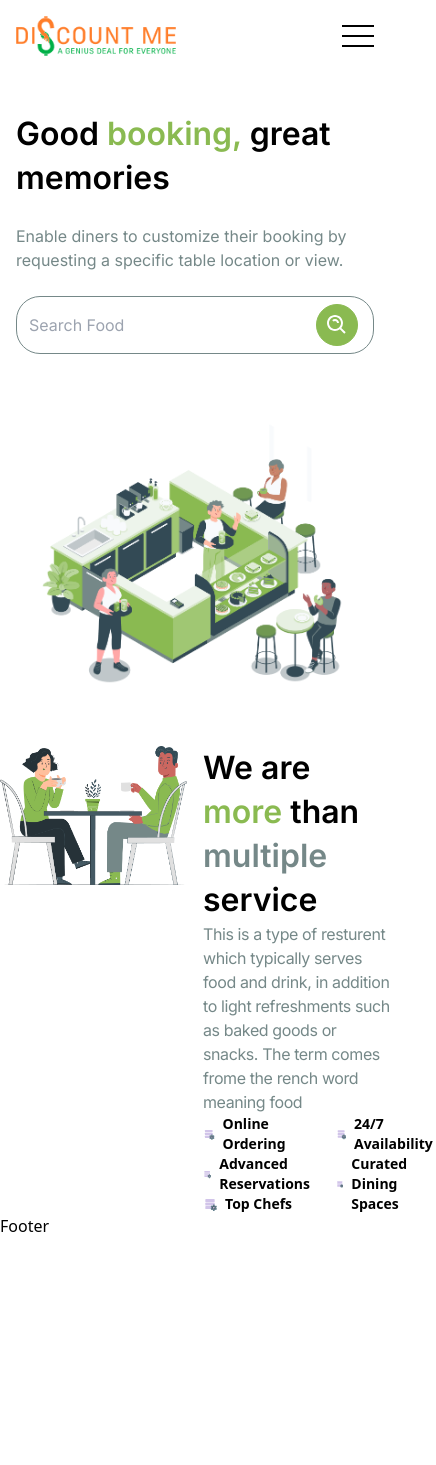
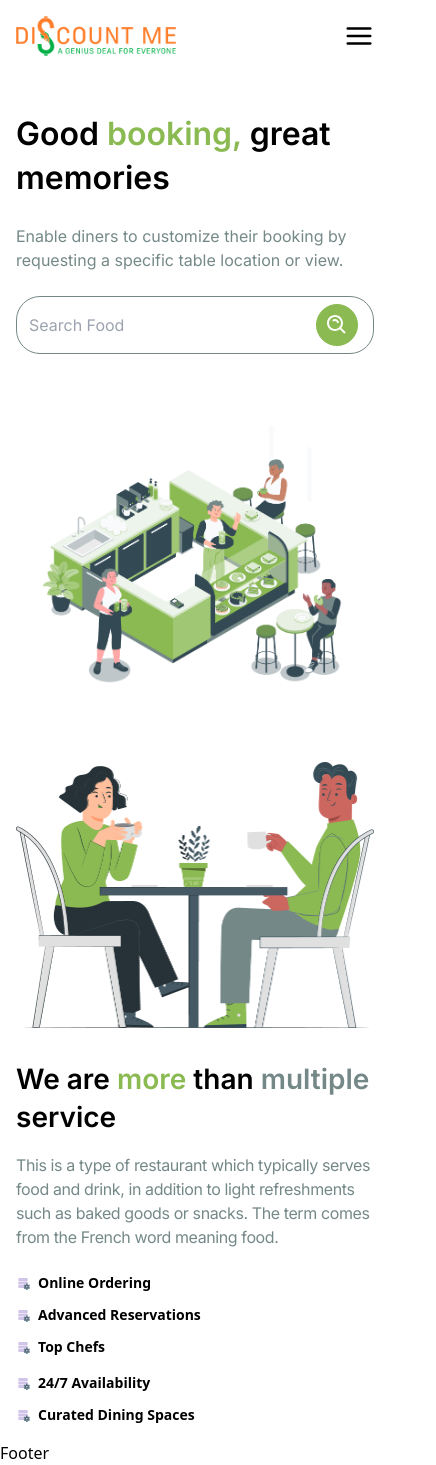
Before and after one commit to J-sense/resturantManagement, a React (Vite) app: page / in a window 390 px wide. Shown: the whole page, 436 px wide, since content can reach past the window. Before the commit the page ends 1238 px from the top, so only its background shows below. Built offline with nearby package versions, Linux system fonts and the light colour scheme.

Commit message:
navbar update

```diff
--- a/src/Components/main/MultipleService.jsx
+++ b/src/Components/main/MultipleService.jsx
@@ -1,24 +1,30 @@
 import React from "react";
 import group from "/group.png";
 import { FcDataConfiguration } from "react-icons/fc";
+
 const MultipleService = () => {
   return (
-    <div className="grid grid-cols-2 gap-4">
+    <div className="grid grid-cols-1 md:grid-cols-2 gap-8 md:gap-4 p-4">
+      {/* Image Section */}
+      <div className="flex justify-center md:justify-start">
+        <img src={group} alt="Group" className="w-full max-w-md md:max-w-full" />
+      </div>
+
+      {/* Text Section */}
       <div>
-        <img src={group} alt="" />
-      </div>
-      <div>
-        <h1 className="text-[32px] md:text-[40px] lg:text-[44px] font-semibold mainFont leading-snug">
+        <h1 className="text-[28px] md:text-[40px] lg:text-[44px] font-semibold mainFont leading-snug">
           We are <span className="text-primary">more</span> than{" "}
           <span className="text-secondary">multiple</span> service
         </h1>
-        <p className="text-secondary text-base md:text-lg lg:text-xl tracking-tight mainFont">
-          This is a type of resturent which typically serves food and drink, in
+        <p className="text-secondary text-base md:text-lg lg:text-xl tracking-tight mainFont mt-4">
+          This is a type of restaurant which typically serves food and drink, in
           addition to light refreshments such as baked goods or snacks. The term
-          comes frome the rench word meaning food
+          comes from the French word meaning food.
         </p>
-        <div className="flex gap-5">
-          <div>
+
+        {/* Services List */}
+        <div className="flex flex-col md:flex-row gap-4 mt-6">
+          <div className="flex flex-col gap-3">
             <div className="flex items-center gap-2 text-sm font-semibold">
               <FcDataConfiguration />
               <p>Online Ordering</p>
@@ -32,7 +38,7 @@ const MultipleService = () => {
               <p>Top Chefs</p>
             </div>
           </div>
-          <div>
+          <div className="flex flex-col gap-3">
             <div className="flex items-center gap-2 text-sm font-semibold">
               <FcDataConfiguration />
               <p>24/7 Availability</p>
@@ -40,9 +46,6 @@ const MultipleService = () => {
             <div className="flex items-center gap-2 text-sm font-semibold">
               <FcDataConfiguration />
               <p>Curated Dining Spaces</p>
-            </div>
-            <div className="flex items-center gap-2 text-sm font-semibold">
-
             </div>
           </div>
         </div>
--- a/src/layouts/main/Navbar.jsx
+++ b/src/layouts/main/Navbar.jsx
@@ -1,6 +1,8 @@
-import React, { useState } from 'react';
-import { Link } from 'react-router-dom';
-import logo from '/logo.png';
+import React, { useState } from "react";
+import { Link } from "react-router-dom";
+import logo from "/logo.png";
+import { LuAlignJustify } from "react-icons/lu";
+import { IoCloseSharp } from "react-icons/io5";
 
 const Navbar = () => {
   const [isOpen, setIsOpen] = useState(false);
@@ -10,29 +12,108 @@ const Navbar = () => {
   };
 
   return (
-    <div>
-      <nav className='container mx-auto px-4 py-4 flex justify-between items-center'>
+    <nav className="container mx-auto px-4 py-4 flex justify-between items-center">
+      {/* Logo */}
+      <div className="flex justify-between items-center w-full md:w-auto">
         <img src={logo} alt="Logo" className="h-10" />
-        {/* Links */}
-        <div className={`flex-col md:flex-row md:flex items-center absolute md:relative top-16 md:top-0 left-0 w-full md:w-auto bg-white md:bg-transparent transition-all duration-300 ${isOpen ? 'flex' : 'hidden'} md:flex`}>
-          <ul className="flex flex-col md:flex-row md:space-x-6 items-center space-y-4 mainFont text-[16px] md:space-y-0 text-center">
-            <li><Link to="/" className="hover:text-blue-500">Home</Link></li>
-            <li><Link to="/foods" className="hover:text-blue-500">Foods</Link></li>
-            <li><Link to="/about" className="hover:text-blue-500">About us</Link></li>
-            <li><Link to="/dashboard" className="hover:text-blue-500">Dashboard</Link></li>
-            <li><Link to="/terms" className="hover:text-blue-500">Terms & Condition</Link></li>
-          </ul>
-        </div>
+
         {/* Hamburger Icon */}
-        <div className="md:hidden cursor-pointer" onClick={toggleMenu}>
-          <div className="space-y-2">
-            <span className="block w-8 h-0.5 bg-black"></span>
-            <span className="block w-8 h-0.5 bg-black"></span>
-            <span className="block w-8 h-0.5 bg-black"></span>
-          </div>
-        </div>
-      </nav>
-    </div>
+        <button
+          className="md:hidden focus:outline-none"
+          onClick={toggleMenu}
+        >
+          {!isOpen ? (
+            <LuAlignJustify className="text-3xl" />
+          ) : (
+            <IoCloseSharp className="text-3xl" />
+          )}
+        </button>
+      </div>
+
+      {/* Links for larger screens */}
+      <div className="hidden md:flex items-center space-x-6 mainFont text-[16px]">
+        <Link to="/" className="hover:text-blue-500">
+          Home
+        </Link>
+        <Link to="/foods" className="hover:text-blue-500">
+          Foods
+        </Link>
+        <Link to="/about" className="hover:text-blue-500">
+          About us
+        </Link>
+        <Link to="/dashboard" className="hover:text-blue-500">
+          Dashboard
+        </Link>
+        <Link to="/terms" className="hover:text-blue-500">
+          Terms & Condition
+        </Link>
+      </div>
+
+      {/* Full-screen overlay menu for mobile */}
+      <div
+        className={`fixed top-0 left-0 h-full w-full bg-lime-400 transform transition-transform duration-500 ease-in-out z-50 ${
+          isOpen ? "translate-x-0" : "-translate-x-full"
+        }`}
+      >
+        {/* Close Button inside Mobile Menu */}
+        {isOpen && (
+          <>
+            <div className="absolute top-4 right-4">
+              <button onClick={toggleMenu} className="text-white text-3xl">
+                <IoCloseSharp />
+              </button>
+            </div>
+            <ul className="flex flex-col items-center justify-center gap-8 h-full">
+              <li>
+                <Link
+                  to="/"
+                  className="text-white text-2xl hover:text-blue-500"
+                  onClick={toggleMenu}
+                >
+                  Home
+                </Link>
+              </li>
+              <li>
+                <Link
+                  to="/foods"
+                  className="text-white text-2xl hover:text-blue-500"
+                  onClick={toggleMenu}
+                >
+                  Foods
+                </Link>
+              </li>
+              <li>
+                <Link
+                  to="/about"
+                  className="text-white text-2xl hover:text-blue-500"
+                  onClick={toggleMenu}
+                >
+                  About us
+                </Link>
+              </li>
+              <li>
+                <Link
+                  to="/dashboard"
+                  className="text-white text-2xl hover:text-blue-500"
+                  onClick={toggleMenu}
+                >
+                  Dashboard
+                </Link>
+              </li>
+              <li>
+                <Link
+                  to="/terms"
+                  className="text-white text-2xl hover:text-blue-500"
+                  onClick={toggleMenu}
+                >
+                  Terms & Condition
+                </Link>
+              </li>
+            </ul>
+          </>
+        )}
+      </div>
+    </nav>
   );
 };
 
```
